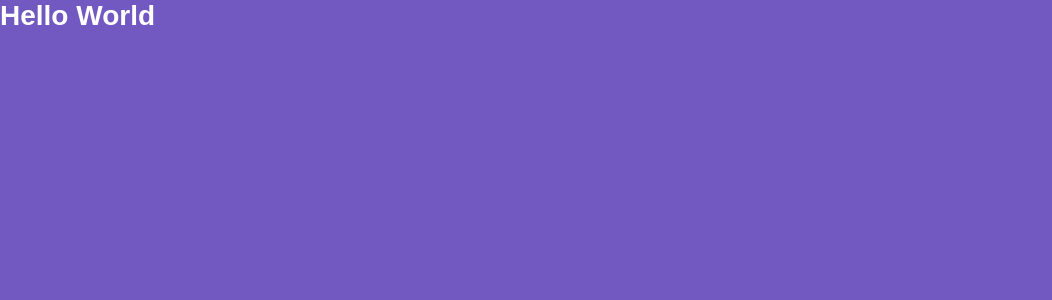
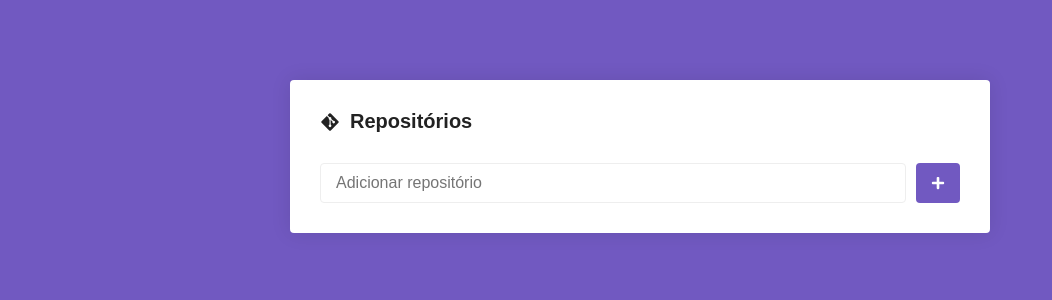
Before and after one commit to simonelopess/AppReactOrigamid, a React (Create React App) app: page / in a window 1280 px wide. Shown: the top 300 px of the page, without its empty margins (0-1052 px from the left). Built offline with nearby package versions, Linux system fonts and the light colour scheme.

Commit message:
Estilizando página Main

```diff
--- a/package.json
+++ b/package.json
@@ -8,6 +8,7 @@
     "@testing-library/user-event": "^7.1.2",
     "react": "^16.13.1",
     "react-dom": "^16.13.1",
+    "react-icons": "^3.11.0",
     "react-router-dom": "^5.2.0",
     "react-scripts": "3.4.3",
     "styled-components": "^5.2.0"
--- a/src/pages/Main/index.js
+++ b/src/pages/Main/index.js
@@ -1,11 +1,25 @@
 import React from 'react';
+import {FaGitAlt, FaPlus} from 'react-icons/fa'
 
-import { Title } from './styles';
+import { Container, Form, SubmitButton } from './styles';
 
-function Main() {
-  return <Title>
-    Hello World
-  </Title>;
+
+
+
+export default function Main() {
+  return <Container>
+    <h1>
+      <FaGitAlt />
+      Repositórios
+    </h1>
+    <Form onSubmit={() => {}}>
+      <input
+        type="text"
+        placeholder="Adicionar repositório"
+      />
+      <SubmitButton>
+        <FaPlus color="#FFF" size={14} />
+      </SubmitButton>
+    </Form>
+  </Container>;
 }
-
-export default Main;
--- a/src/pages/Main/styles.js
+++ b/src/pages/Main/styles.js
@@ -1,6 +1,51 @@
 import styled from 'styled-components';
 
 
-export const Title = styled.h1`
-  color:#fff;
+export const Container = styled.div`
+  max-width: 700px;
+  background: #FFF;
+  border-radius: 4px;
+  box-shadow: 0 0 20px rgba(0 , 0, 0, 0.1);
+  padding:30px;
+  margin: 80px auto;
+
+  h1 {
+    font-size: 20px;
+    display: flex;
+    flex-direction: row;
+    align-items: center;
+
+    svg {
+      margin-right: 10px;
+    }
+  }
 `;
+
+export const Form = styled.form`
+  margin-top: 30px;
+  display: flex;
+  flex-direction: row;
+
+  input {
+    flex: 1;
+    border: 1px solid #eee;
+    padding: 10px 15px;
+    border-radius: 4px;
+    font-size: 16px;
+  }
+
+`;
+
+export const SubmitButton = styled.button.attrs({
+  type: 'submit',
+})`
+  background: #7159c1;
+  border: 0;
+  padding: 0 15px;
+  margin-left: 10px;
+  border-radius: 4px;
+
+  display: flex;
+  justify-content: center;
+  align-items: center;
+`;
```
Also changed, not shown: 1 other file (tests, documents, lock files or other folders).
